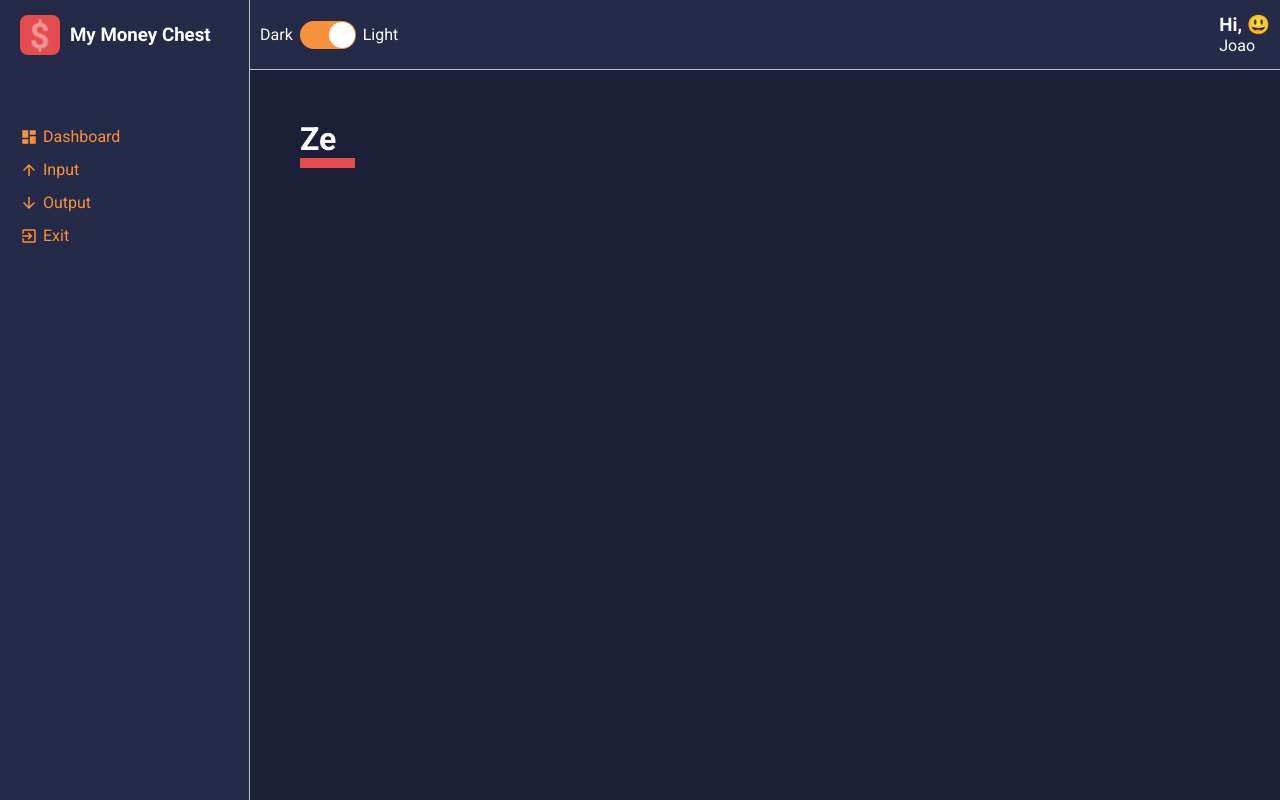
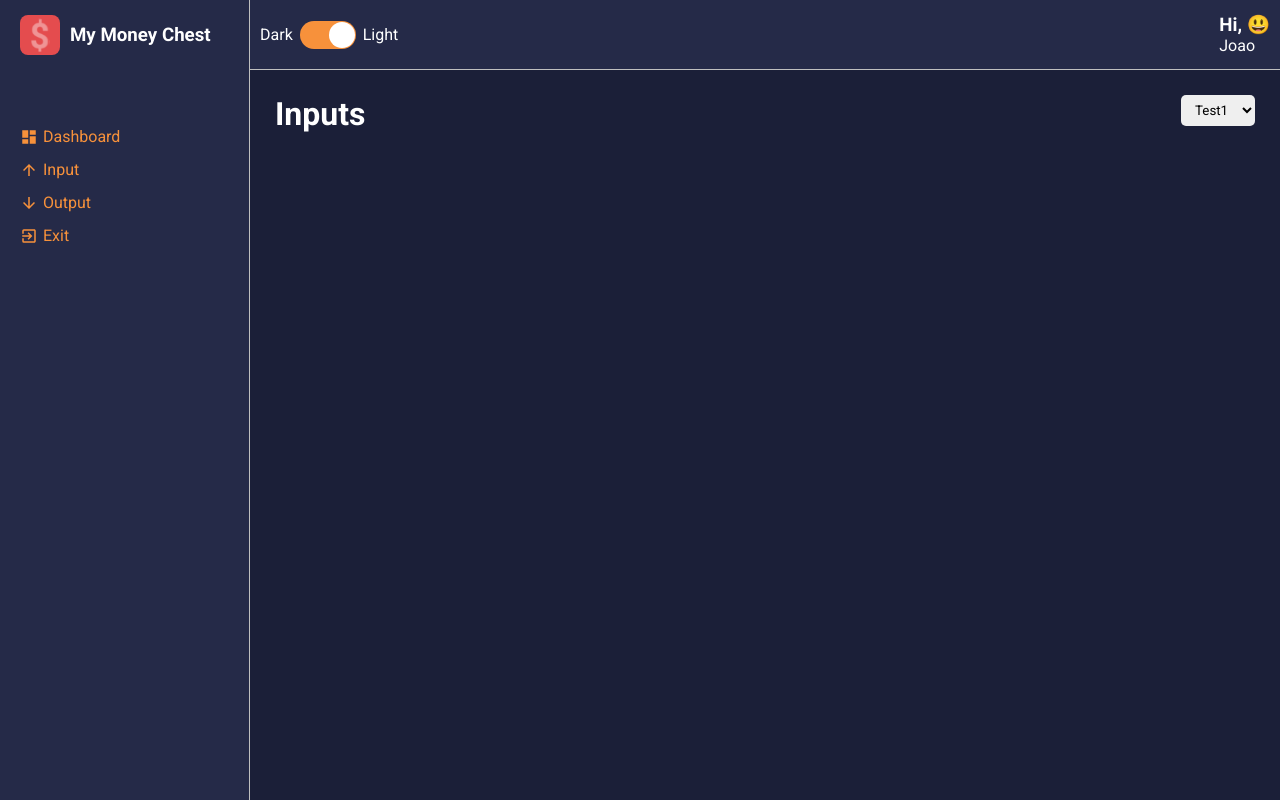
Before and after one commit to fernandobcc/dashboard_app, a React (Create React App) app in the folder frontend/: page /list/1 in a window 1280 px wide. Built offline with nearby package versions, Linux system fonts and the light colour scheme.

Commit message:
feat: add select component

```diff
--- a/frontend/src/App.tsx
+++ b/frontend/src/App.tsx
@@ -2,7 +2,7 @@ import GlobalStyles from './styles/global'
 import { ThemeProvider } from 'styled-components'
 import Layout from './components/Layout'
 import dark from './styles/themes/dark'
-import Dashboard from './pages/Dashboard'
+import List from './pages/List'
 
 const App: React.FC = () => {
   return (
@@ -10,7 +10,7 @@ const App: React.FC = () => {
       <ThemeProvider theme={dark}>
         <GlobalStyles />
         <Layout>
-          <Dashboard />
+          <List />
         </Layout>
       </ThemeProvider>
     </>
--- a/frontend/src/components/ContentHeader/index.tsx
+++ b/frontend/src/components/ContentHeader/index.tsx
@@ -1,12 +1,20 @@
 import * as S from './styles'
 
-const ContentHeader = () => (
-  <S.Wrapper>
-    <S.TitleContainer>
-      <h1>Ze</h1>
-    </S.TitleContainer>
-    <S.Controllers></S.Controllers>
-  </S.Wrapper>
-)
+interface IContentHeaderProps {
+  title: string
+  lineColor: string
+  children: React.ReactNode
+}
+
+const ContentHeader: React.FC<IContentHeaderProps> = ({ title, lineColor, children }) => {
+  return (
+    <S.Wrapper>
+      <S.TitleContainer lineColor={lineColor}>
+        <h1>{title}</h1>
+      </S.TitleContainer>
+      <S.Controllers>{children}</S.Controllers>
+    </S.Wrapper>
+  )
+}
 
 export default ContentHeader
--- a/frontend/src/components/ContentHeader/stories.tsx
+++ b/frontend/src/components/ContentHeader/stories.tsx
@@ -6,4 +6,6 @@ export default {
   component: ContentHeader
 } as ComponentMeta<typeof ContentHeader>
 
-export const Default: ComponentStory<typeof ContentHeader> = () => <ContentHeader />
+export const Default: ComponentStory<typeof ContentHeader> = (args) => (
+  <ContentHeader {...args}></ContentHeader>
+)
--- a/frontend/src/components/ContentHeader/styles.ts
+++ b/frontend/src/components/ContentHeader/styles.ts
@@ -1,4 +1,8 @@
 import styled from 'styled-components'
+
+interface ITitleContainerProps {
+  lineColor: string
+}
 
 export const Wrapper = styled.main`
   width: 100%;
@@ -6,10 +10,10 @@ export const Wrapper = styled.main`
   display: flex;
   justify-content: space-between;
 
-  margin: 25px;
+  margin-bottom: 25px;
 `
 
-export const TitleContainer = styled.div`
+export const TitleContainer = styled.div<ITitleContainerProps>`
   > h1 {
     color: ${(props) => props.theme.colors.white};
 
@@ -17,8 +21,10 @@ export const TitleContainer = styled.div`
       content: '';
       display: block;
       width: 55px;
-      border-bottom: 10px solid ${(props) => props.theme.colors.warning};
+      border-bottom: 10px solid ${(props) => props.lineColor};
     }
   }
 `
-export const Controllers = styled.div``
+export const Controllers = styled.div`
+  display: flex;
+`
--- /dev/null
+++ b/frontend/src/components/SelectInput/index.tsx
@@ -0,0 +1,22 @@
+import * as S from './styles'
+
+interface ISelectInputProps {
+  options: {
+    value: string | number
+    label: string
+  }[]
+}
+
+const SelectInput: React.FC<ISelectInputProps> = ({ options }) => (
+  <S.Wrapper>
+    <select>
+      {options.map((option) => (
+        <option key={option.value} value={option.value}>
+          {option.label}
+        </option>
+      ))}
+    </select>
+  </S.Wrapper>
+)
+
+export default SelectInput
--- /dev/null
+++ b/frontend/src/components/SelectInput/styles.ts
@@ -0,0 +1,10 @@
+import styled from 'styled-components'
+
+export const Wrapper = styled.main`
+  > select {
+    padding: 7px 10px;
+    border-radius: 5px;
+
+    margin-left: 7px;
+  }
+`
--- a/frontend/src/pages/Dashboard/index.tsx
+++ b/frontend/src/pages/Dashboard/index.tsx
@@ -1,11 +1,25 @@
 import * as S from './styles'
 
 import ContentHeader from '../../components/ContentHeader'
+import SelectInput from '../../components/SelectInput'
 
 const Dashboard: React.FC = () => {
+  const options = [
+    {
+      value: 'Test',
+      label: 'Test1'
+    },
+    {
+      value: 'Test2',
+      label: 'Test2'
+    }
+  ]
+
   return (
     <S.Wrapper>
-      <ContentHeader />
+      <ContentHeader title="Dashboard" lineColor="##F7931B">
+        <SelectInput options={options} />
+      </ContentHeader>
     </S.Wrapper>
   )
 }
--- a/frontend/src/pages/List/index.tsx
+++ b/frontend/src/pages/List/index.tsx
@@ -1,8 +1,24 @@
+import ContentHeader from '../../components/ContentHeader'
+import SelectInput from '../../components/SelectInput'
+import * as S from './styles'
+
 const List: React.FC = () => {
+  const options = [
+    {
+      value: 'Test',
+      label: 'Test1'
+    },
+    {
+      value: 'Test2',
+      label: 'Test2'
+    }
+  ]
   return (
-    <div>
-      <h1>List</h1>
-    </div>
+    <S.Wrapper>
+      <ContentHeader title="Inputs" lineColor="##F7931B">
+        <SelectInput options={options} />
+      </ContentHeader>
+    </S.Wrapper>
   )
 }
 
--- /dev/null
+++ b/frontend/src/pages/List/styles.ts
@@ -0,0 +1,3 @@
+import styled from 'styled-components'
+
+export const Wrapper = styled.main``
```
Also changed, not shown: frontend/src/components/ContentHeader/test.tsx (+7 -7 lines), frontend/src/components/SelectInput/stories.tsx (added, +9 -0 lines), frontend/src/components/SelectInput/test.tsx (added, +13 -0 lines).
